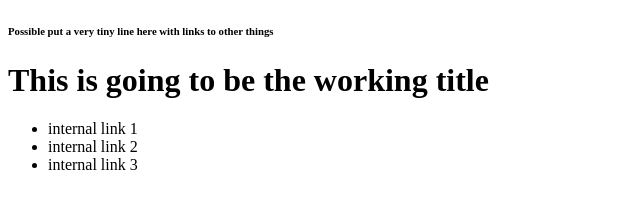
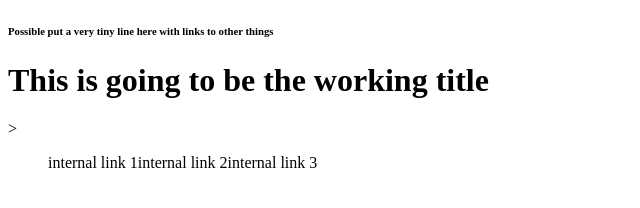
Before and after one commit to jkeller0017/First-Blog, a plain HTML site: page index.html in a window 1280 px wide. Shown: the whole page, without its empty margins (0-640 px from the left). Drawn offline with Linux system fonts and the light colour scheme.

Commit message:
Add files via upload

```diff
--- a/index.html
+++ b/index.html
@@ -1,22 +1,25 @@
 <!DOCTYPE html>
 <html>
-
-<header> </header>
+<header>
+    <link rel="stylesheet" href="style.css",>
+</header>
 
 <!-- Above will contain linking to the javascript code, unless there is
     some kind asynchronous activity-->
 
 <body>
+    <div id="top-title">
     <h6> Possible put a very tiny line here with links to other things</h6>
     <h1> This is going to be the working title </h1>
+    </div>>
 
-    <div class="side-bar">
-    <ul>
+    <div class="top-bar">
+    <ul class="categories">
         <li> internal link 1 </li>
         <li> internal link 2 </li>
         <li> internal link 3 </li>
     </ul>
     </div>
 
-</body>
+</bdivody>
 </html>
--- a/style.css
+++ b/style.css
@@ -1 +1,14 @@
 /* This is main style sheet for index.html*/
+
+#top-title {
+
+}
+
+.top-bar {
+    width: max-content;
+}
+
+.categories {
+    display: flex;
+    list-style-type: none;
+}
```
